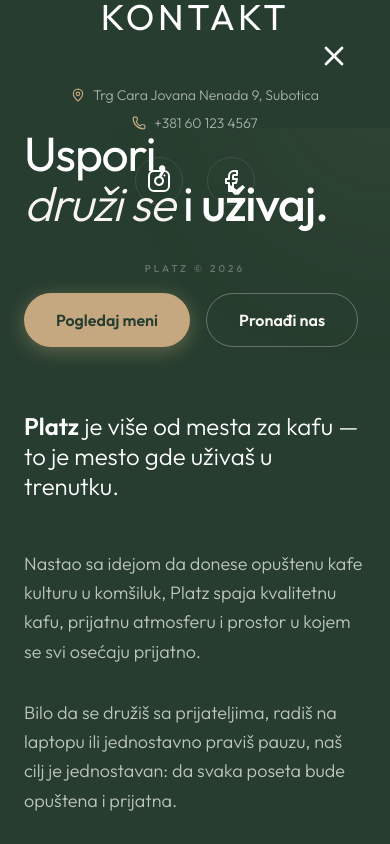
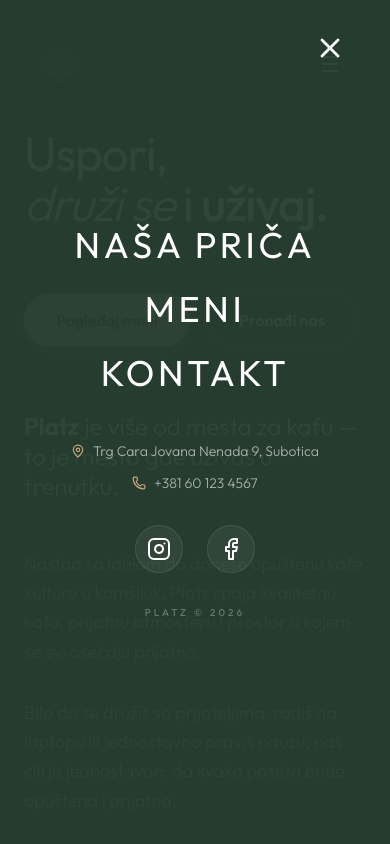
Before and after one commit to DarioBuljovcic/platz, a Next.js app: page / in a window 390 px wide. Both pictures are taken after a click on the button "Open Menu". Shown: the top 844 px of the page. Built offline with nearby package versions, Linux system fonts and the light colour scheme.

Commit message:
feat: Enhance SEO with Open Graph, Twitter cards, and structured data, and refine mobile menu UI.

```diff
--- a/app/components/Header.tsx
+++ b/app/components/Header.tsx
@@ -96,17 +96,18 @@ const Header = () => {
 
             {/* Mobile Menu Overlay */}
             <div
-                className={`fixed inset-0 bg-green-accent /98 z-[60] flex flex-col items-center justify-center transition-all duration-500 ease-in-out md:hidden ${isMenuOpen ? 'opacity-100 pointer-events-auto' : 'opacity-0 pointer-events-none'}`}
+                className={`fixed inset-0 z-[60] h-[100vh] flex flex-col items-center justify-center transition-all duration-500 ease-in-out md:hidden bg-green-accent/95 backdrop-blur-xl ${isMenuOpen ? 'opacity-100 pointer-events-auto' : 'opacity-0 pointer-events-none'}`}
             >
                 <button
                     onClick={() => setIsMenuOpen(false)}
-                    className="absolute top-8 right-8 text-white hover:text-gold transition-colors p-2"
+                    className="absolute top-6 right-9 text-white hover:text-gold transition-colors p-2"
                     aria-label="Close Menu"
                 >
                     <X size={32} />
                 </button>
 
-                <nav className="flex flex-col items-center gap-8 mb-12">
+                <div className="flex flex-col items-center justify-center w-full max-w-sm px-6 gap-12">
+                    <nav className="flex flex-col items-center gap-6">
                         {navLinks.map((link, index) => (
                             <a
                                 key={link.name}
@@ -120,26 +121,29 @@ const Header = () => {
                         ))}
                     </nav>
 
-                <div className={`flex flex-col items-center gap-6 transition-all duration-500 delay-300 ${isMenuOpen ? 'opacity-100 translate-y-0' : 'opacity-0 translate-y-10'}`}>
-                    <div className="flex flex-col items-center gap-2 text-white/60 text-sm font-light">
+                    <div className={`flex flex-col items-center gap-8 transition-all duration-500 delay-300 ${isMenuOpen ? 'opacity-100 translate-y-0' : 'opacity-0 translate-y-10'}`}>
+                        <div className="flex flex-col items-center gap-3 text-white/60 text-sm font-light text-center">
                             <div className="flex items-center gap-2">
-                            <MapPin size={14} className="text-gold" />
+                                <MapPin size={14} className="text-gold shrink-0" />
                                 <span>Trg Cara Jovana Nenada 9, Subotica</span>
                             </div>
                             <div className="flex items-center gap-2">
-                            <Phone size={14} className="text-gold" />
-                            <a href="tel:+381601234567">+381 60 123 4567</a>
+                                <Phone size={14} className="text-gold shrink-0" />
+                                <a href="tel:+381601234567" className="hover:text-gold transition-colors">+381 60 123 4567</a>
                             </div>
                         </div>
+
                         <div className="flex gap-6">
-                        <a href="https://instagram.com/caffeplatz" aria-label="Platz on Instagram" target="_blank" rel="noopener noreferrer" className="w-12 h-12 rounded-full border border-white/10 flex items-center justify-center text-white hover:text-gold hover:border-gold transition-all">
+                            <a href="https://instagram.com/caffeplatz" aria-label="Platz on Instagram" target="_blank" rel="noopener noreferrer" className="w-12 h-12 rounded-full border border-white/10 flex items-center justify-center text-white hover:text-gold hover:border-gold transition-all bg-white/5">
                                 <Instagram size={24} />
                             </a>
-                        <a href="https://facebook.com/caffeplatz" aria-label="Platz on Facebook" target="_blank" rel="noopener noreferrer" className="w-12 h-12 rounded-full border border-white/10 flex items-center justify-center text-white hover:text-gold hover:border-gold transition-all">
+                            <a href="https://facebook.com/caffeplatz" aria-label="Platz on Facebook" target="_blank" rel="noopener noreferrer" className="w-12 h-12 rounded-full border border-white/10 flex items-center justify-center text-white hover:text-gold hover:border-gold transition-all bg-white/5">
                                 <Facebook size={24} />
                             </a>
                         </div>
-                    <p className="text-[10px] text-white/30 uppercase tracking-[0.3em] font-medium pt-8">Platz © 2026</p>
+
+                        <p className="text-[10px] text-white/30 uppercase tracking-[0.3em] font-medium">Platz © 2026</p>
+                    </div>
                 </div>
             </div>
         </header>
--- a/app/layout.tsx
+++ b/app/layout.tsx
@@ -20,7 +20,7 @@ const textFont = Outfit({
 export const metadata: Metadata = {
   metadataBase: new URL("https://platz-blue.vercel.app"),
   title: "Platz Caffe | Kafić u Subotici",
-  description: "Platz je tvoje svakodnevno mesto za predah u srcu Subotice. Kvalitetna kafa, kokteli i prijatna atmosfera na Trgu republike.",
+  description: "Platz je tvoje svakodnevno mesto za predah u srcu Subotice. Kvalitetna kafa, kokteli i prijatna atmosfera u centru grada.",
   keywords: ["kafić Subotica", "kafa Subotica", "kokteli Subotica", "Platz Caffe", "cafe Subotica", "coffee Subotica"],
   openGraph: {
     title: "Platz Caffe | Kafić u Subotici",
@@ -29,9 +29,28 @@ export const metadata: Metadata = {
     siteName: "Platz Caffe",
     locale: "sr_RS",
     type: "website",
+    images: [
+      {
+        url: "/og-image.jpg",
+        width: 1200,
+        height: 630,
+        alt: "Platz Caffe u Subotici",
+      },
+    ],
+  },
+  twitter: {
+    card: "summary_large_image",
+    title: "Platz Caffe | Kafić u Subotici",
+    description: "Opuštena kafe kultura u Subotici.",
+    images: ["/og-image.jpg"],
+  },
+  robots: {
+    index: true,
+    follow: true,
   },
 };
 
+// JSON-LD Schema
 const jsonLd = {
   "@context": "https://schema.org",
   "@type": "CafeOrCoffeeShop",
@@ -43,12 +62,25 @@ const jsonLd = {
     "postalCode": "24000",
     "addressCountry": "RS"
   },
-  "openingHours": "Mo-Su 07:00-23:00",
+  "openingHours": [
+    "Mo-Th 07:00-23:00",
+    "Fr-Sa 07:00-00:00",
+    "Su 07:00-23:00"
+  ],
   "url": "https://platz-blue.vercel.app",
   "telephone": "+381 63 8024696",
-  // "image": "https://platz-blue.vercel.app/og-image.jpg",
+  "image": "https://platz-blue.vercel.app/og-image.jpg",
   "servesCuisine": "Coffee, Cocktails",
-  "priceRange": "$$"
+  "priceRange": "$$",
+  "geo": {
+    "@type": "GeoCoordinates",
+    "latitude": 46.1005,
+    "longitude": 19.6651
+  },
+  "sameAs": [
+    "https://instagram.com/caffeplatz",
+    "https://facebook.com/caffeplatz"
+  ]
 };
 
 export default function RootLayout({
@@ -64,7 +96,7 @@ export default function RootLayout({
           dangerouslySetInnerHTML={{ __html: JSON.stringify(jsonLd) }}
         />
       </head>
-      <body className={`${displayFont.variable} ${textFont.variable} font-sans text-brown bg-beige`}>
+      <body className={`${displayFont.variable} ${textFont.variable} font-sans text-brown bg-green-accent`}>
         <Header />
         <div className="w-full">
           {children}
```
Also changed, not shown: public/og_image.jpg (added). Lines whose indentation alone changed are shown as unchanged.
